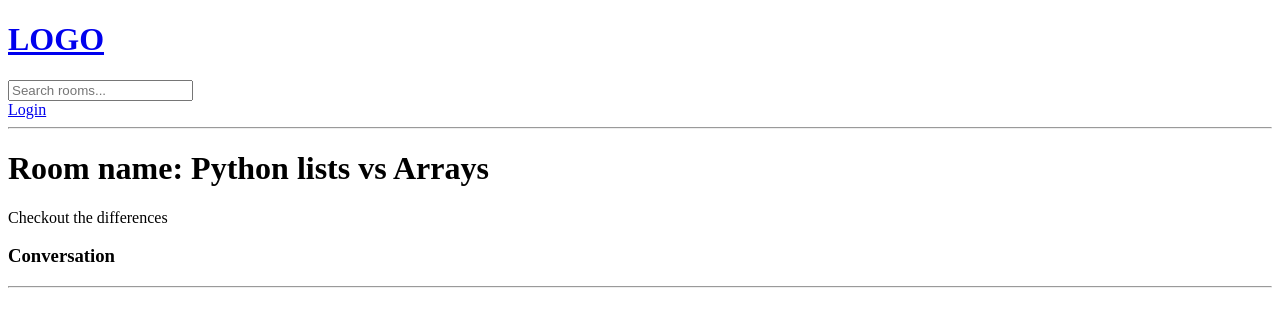
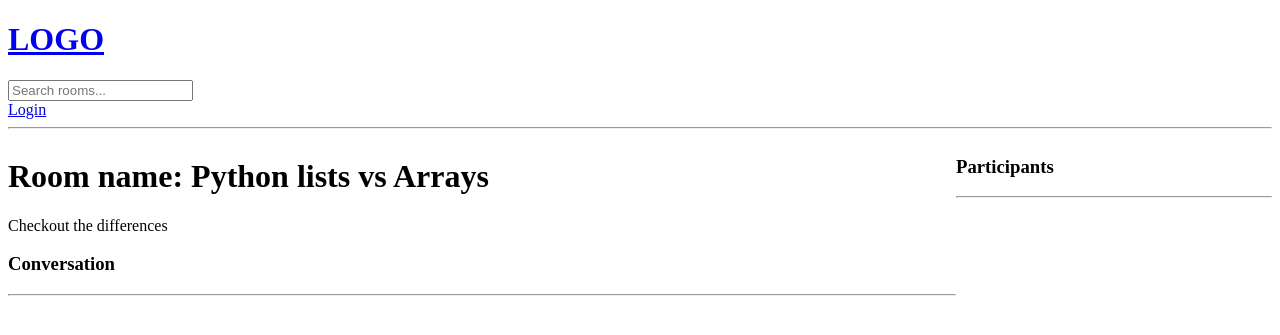
Before and after one commit to IDaneva/Server_Chat_Room, a Django app: page /room/8/ in a window 1280 px wide. Shown: the top 335 px of the page. Run offline with Django 4.2, Linux system fonts and the light colour scheme; data comes from the database, SQL or seed files in the repository; both versions use the stored data as it was after the commit.

Commit message:
made model changes

```diff
--- a/studybud/base/models.py
+++ b/studybud/base/models.py
@@ -12,7 +12,7 @@ class Room(models.Model):
     topic = models.ForeignKey(Topic, on_delete=models.SET_NULL, null=True)
     name = models.CharField(max_length=200)
     description = models.TextField(null=True, blank=True)
-    # participants =
+    participants = models.ManyToManyField(User,related_name="participants")
     updated = models.DateTimeField(auto_now=True)
     created = models.DateTimeField(auto_now_add=True)
 
--- a/studybud/base/templates/base/room.html
+++ b/studybud/base/templates/base/room.html
@@ -2,6 +2,17 @@
 
 {% block content %}
 
+<style>
+
+    .room-container{
+        display: grid;
+        grid-template-columns: 3fr 1fr;
+    }
+
+</style>
+
+<div class="room-container">
+    <div>
     <h1>Room name: {{room.name}} </h1>
 
     <p>{{room.description}}</p>
@@ -32,4 +43,14 @@
 
     </div>
 
+    </div>
+
+    <div>
+        <h3>Participants</h3>
+        <hr>
+
+    </div>
+
+</div>
+
 {% endblock content %}
--- a/studybud/base/views.py
+++ b/studybud/base/views.py
@@ -80,8 +80,8 @@ def room(request, pk):
             user = request.user,
             room = room,
             body = request.POST.get("body"),
+        )
 
-        )
         # message.save()
         return redirect("room", pk=room.id)
 
```
Also changed, not shown: studybud/base/migrations/0003_alter_room_options_room_participants.py (added), studybud/db.sqlite3. Lines whose indentation alone changed are shown as unchanged.
